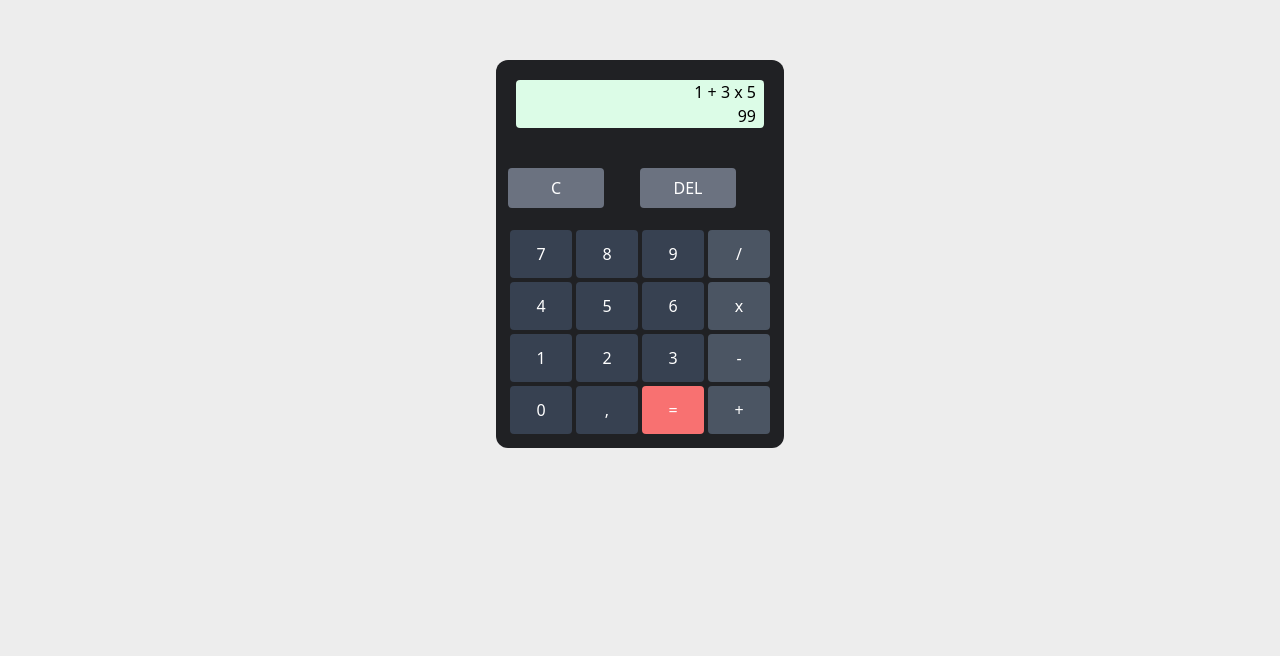
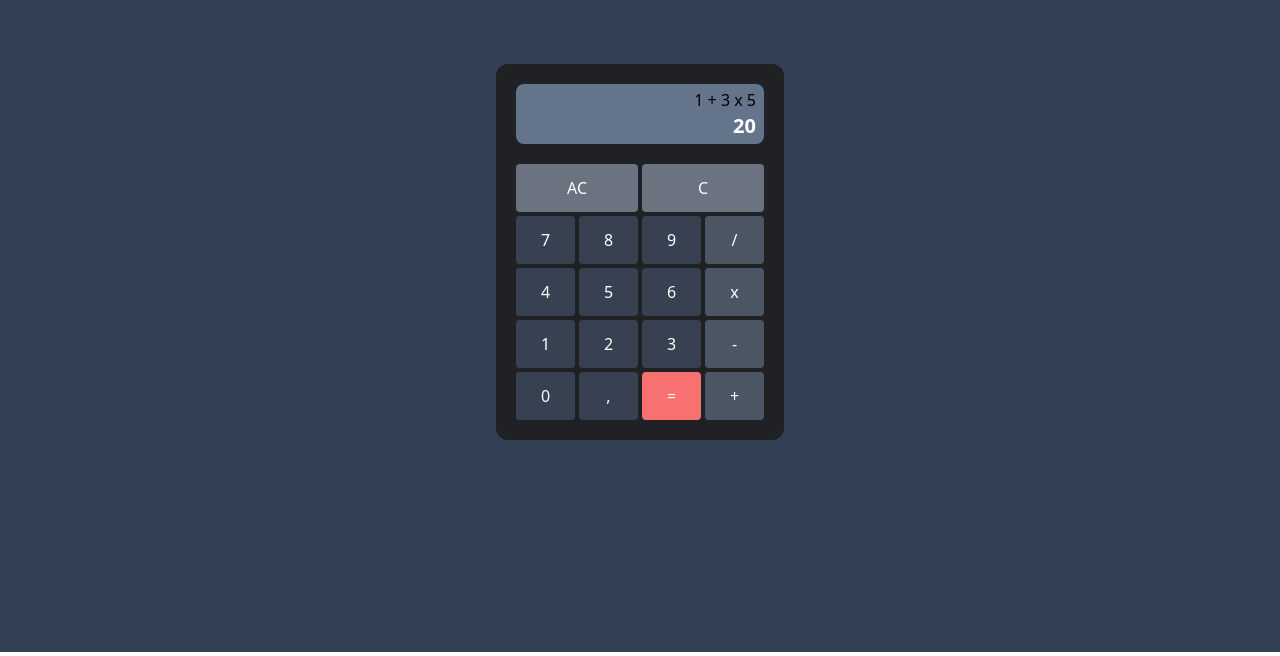
Before and after one commit to Seb887/calculator, a plain HTML site: page index.html in a window 1280 px wide. Shown: the part 148-804 px from the top of the page. Drawn offline with nearby package versions, Linux system fonts and the light colour scheme.

Commit message:
function operate

```diff
--- /dev/null
+++ b/app.js
@@ -0,0 +1,36 @@
+'use strict';
+
+const operators = document.querySelectorAll('.operators');
+const decimals = document.querySelector('.decimals');
+const equals = document.querySelector('.equals');
+const allClear = document.querySelector('.allClear');
+const clear = document.querySelector('.clear');
+const displayInput = document.getElementById('inputArea');
+const displayResult = document.getElementById('resultArea');
+
+let result = 0;
+
+function refreshDisplay() {
+  displayResult.textContent = result;
+}
+
+function operate(operator, num1, num2) {
+  switch (operator) {
+    case 'add':
+      result = num1 + num2;
+      break;
+    case 'subtract':
+      result = num1 - num2;
+      break;
+    case 'multiply':
+      result = num1 * num2;
+      break;
+    case 'divide':
+      result = num1 / num2;
+      break;
+  }
+
+  refreshDisplay();
+}
+
+operate('multiply', 5, 4);
--- a/index.html
+++ b/index.html
@@ -8,41 +8,137 @@
     <!-- <link rel="stylesheet" href="style.css" /> -->
     <script src="https://cdn.tailwindcss.com"></script>
   </head>
-  <body class="bg-[#ededed] flex justify-center m-52">
-    <div class="calc-container w-72 h-1/6 bg-[#202124] text-white rounded-xl">
-      <div class="screen bg-green-100 m-5 rounded text-black text-end pr-2">
-        <div id="inputArea ">1 + 3 x 5</div>
-        <div id="resultArea">99</div>
-      </div>
-
-      <div class="btn-grid m-3">
-        <div class="grid grid-cols-2 h-20 content-center justify-center">
-          <button class="clear w-24 h-10 bg-gray-500 rounded">C</button>
-          <button class="delete w-24 h-10 bg-gray-500 rounded">DEL</button>
+  <body class="p-0 m-0 box-border">
+    <main
+      class="flex justify-center items-center text-center bg-slate-700 h-screen"
+    >
+      <div
+        class="calc-container w-72 h-auto p-5 rounded-xl bg-[#202124] text-white"
+      >
+        <div
+          class="screen bg-slate-500 rounded-lg text-black text-end p-1 pr-2 mb-5"
+        >
+          <div id="inputArea ">1 + 3 x 5</div>
+          <div class="text-white font-bold text-xl" id="resultArea">99</div>
         </div>
 
-        <div class="grid grid-cols-4 w-auto h-auto">
-          <button class="h-12 m-0.5 bg-gray-700 rounded">7</button>
-          <button class="h-12 m-0.5 bg-gray-700 rounded">8</button>
-          <button class="h-12 m-0.5 bg-gray-700 rounded">9</button>
-          <button class="h-12 m-0.5 bg-gray-600 rounded">/</button>
+        <div class="buttons-grid grid grid-cols-4 gap-1 h-64">
+          <button
+            class="allClear col-span-2 h-auto bg-gray-500 hover:bg-gray-400 rounded"
+            id="btn-allClear"
+          >
+            AC
+          </button>
+          <button
+            class="clear col-span-2 h-auto bg-gray-500 hover:bg-gray-400 rounded"
+            id="btn-clear"
+          >
+            C
+          </button>
 
-          <button class="h-12 m-0.5 bg-gray-700 rounded">4</button>
-          <button class="h-12 m-0.5 bg-gray-700 rounded">5</button>
-          <button class="h-12 m-0.5 bg-gray-700 rounded">6</button>
-          <button class="h-12 m-0.5 bg-gray-600 rounded">x</button>
+          <button
+            class="digits h-auto bg-gray-700 hover:bg-gray-600 rounded"
+            id="digit-7"
+          >
+            7
+          </button>
+          <button
+            class="digits h-auto bg-gray-700 hover:bg-gray-600 rounded"
+            id="digit-8"
+          >
+            8
+          </button>
+          <button
+            class="digits h-auto bg-gray-700 hover:bg-gray-600 rounded"
+            id="digit-9"
+          >
+            9
+          </button>
+          <button
+            class="operators h-auto bg-gray-600 hover:bg-gray-500 rounded"
+            id="divide"
+          >
+            /
+          </button>
 
-          <button class="h-12 m-0.5 bg-gray-700 rounded">1</button>
-          <button class="h-12 m-0.5 bg-gray-700 rounded">2</button>
-          <button class="h-12 m-0.5 bg-gray-700 rounded">3</button>
-          <button class="h-12 m-0.5 bg-gray-600 rounded">-</button>
+          <button
+            class="digits h-auto bg-gray-700 hover:bg-gray-600 rounded"
+            id="digit-4"
+          >
+            4
+          </button>
+          <button
+            class="digits h-auto bg-gray-700 hover:bg-gray-600 rounded"
+            id="digit-5"
+          >
+            5
+          </button>
+          <button
+            class="digits h-auto bg-gray-700 hover:bg-gray-600 rounded"
+            id="digit-6"
+          >
+            6
+          </button>
+          <button
+            class="operators h-auto bg-gray-600 hover:bg-gray-500 rounded"
+            id="multiply"
+          >
+            x
+          </button>
 
-          <button class="h-12 m-0.5 bg-gray-700 rounded">0</button>
-          <button class="h-12 m-0.5 bg-gray-700 rounded">,</button>
-          <button class="h-12 m-0.5 bg-red-400 rounded">=</button>
-          <button class="h-12 m-0.5 bg-gray-600 rounded">+</button>
+          <button
+            class="digits h-auto bg-gray-700 hover:bg-gray-600 rounded"
+            id="digit-1"
+          >
+            1
+          </button>
+          <button
+            class="digits h-auto bg-gray-700 hover:bg-gray-600 rounded"
+            id="digit-2"
+          >
+            2
+          </button>
+          <button
+            class="digits h-auto bg-gray-700 hover:bg-gray-600 rounded"
+            id="digit-3"
+          >
+            3
+          </button>
+          <button
+            class="operators h-auto bg-gray-600 hover:bg-gray-500 rounded"
+            id="subtract"
+          >
+            -
+          </button>
+
+          <button
+            class="digits h-auto bg-gray-700 hover:bg-gray-600 rounded"
+            id="digit-0"
+          >
+            0
+          </button>
+          <button
+            class="decimals h-auto bg-gray-700 hover:bg-gray-600 rounded"
+            id="comma"
+          >
+            ,
+          </button>
+          <button
+            class="equals h-auto bg-red-400 hover:bg-red-300 rounded"
+            id="euqals"
+          >
+            =
+          </button>
+          <button
+            class="operators h-auto bg-gray-600 hover:bg-gray-500 rounded"
+            id="add"
+          >
+            +
+          </button>
         </div>
       </div>
-    </div>
+    </main>
+
+    <script src="app.js"></script>
   </body>
 </html>
```
Also changed, not shown: 1 other file.
